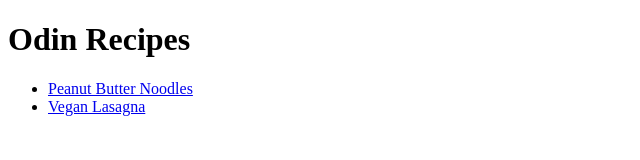
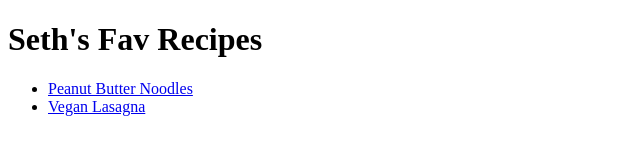
Before and after one commit to S-coder-pixel/odin-recipes, a plain HTML site: page index.html in a window 1280 px wide. Shown: the whole page, without its empty margins (0-640 px from the left). Drawn offline with Linux system fonts and the light colour scheme.

Commit message:
edit title

```diff
--- a/index.html
+++ b/index.html
@@ -2,13 +2,13 @@
 <html lang="en">
 <head>
 <meta charset="UTF-8">
-<title>Odin Recipes</title>
+<title>Seth's Fav Recipes</title>
 </head>
 
 <body>
 
 </body>
-<h1>Odin Recipes</h1>
+<h1>Seth's Fav Recipes</h1>
 
 <p>
     <ul>
```
